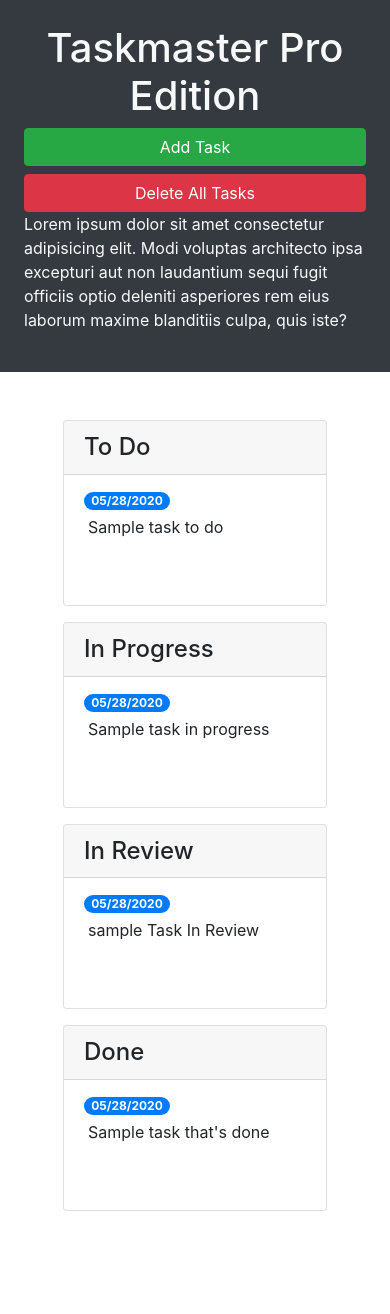
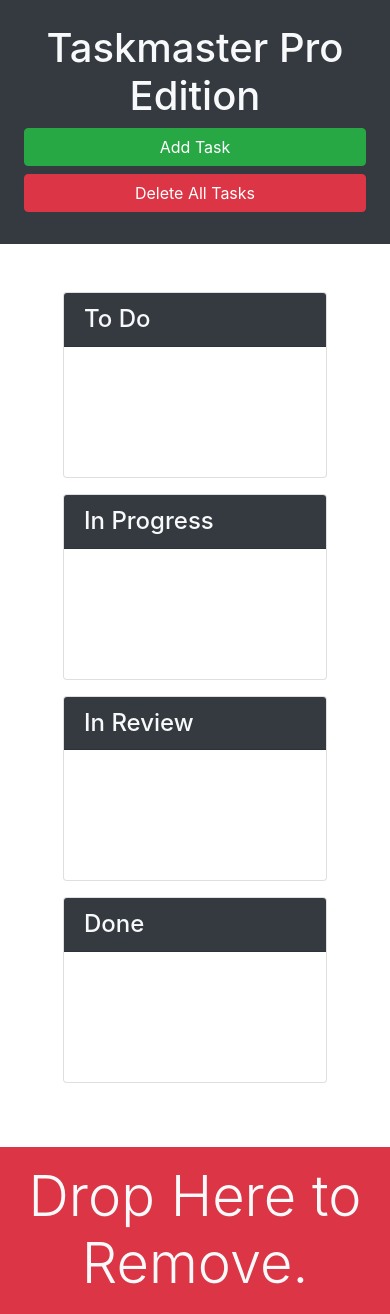
Before and after one commit to mitchdriesenga/taskmaster-pro, a plain HTML site: page index.html in a window 390 px wide. Before the commit the page ends 1275 px from the top, so only its background shows below. Drawn offline with nearby package versions, Linux system fonts and the light colour scheme.

Commit message:
updated bootstrap

```diff
--- a/index.html
+++ b/index.html
@@ -13,68 +13,68 @@
 <body>
 
   <div class="row min-vh-100 no-gutters">
-    <header class="col-12 col-lg-3 bg-dark text-light d-flex flex-column p-4 p-lg-3">
-      <h1 class="text-center">Taskmaster Pro Edition</h1>
-      <button id="create-task" class="btn btn-block btn-success" data-toggle="modal" data-target="#task-form-modal">Add
-        Task</button>
-      <button id="remove-tasks" class="btn btn-block btn-danger">Delete All Tasks</button>
-      <p class="mt-auto">Lorem ipsum dolor sit amet consectetur adipisicing elit. Modi voluptas architecto ipsa excepturi aut non
-        laudantium sequi fugit officiis optio deleniti asperiores rem eius laborum maxime blanditiis culpa, quis iste?
-      </p>
+    <header class="col-12 col-lg-3 bg-dark text-light sticky-top d-flex flex-column p-4 p-lg-3">
+      <div>
+        <h1 class="text-center"><span class="oi oi-task d-inline d-lg-none"></span>
+          Taskmaster Pro Edition</h1>
+        <div class="ml-md-auto w-100 w-md-auto">
+          <button id="create-task" class="btn btn-block btn-success" data-toggle="modal"
+            data-target="#task-form-modal">Add Task</button>
+          <button id="remove-tasks" class="btn btn-block btn-danger mb-2 mb-md-4"></span>Delete All Tasks</button>
+        </div>
+      </div>
+      <p class="mt-auto d-none d-lg-block">Lorem ipsum dolor sit amet consectetur adipisicing elit. Modi voluptas
+        architecto ipsa
+        excepturi aut non laudantium sequi fugit officiis optio deleniti asperiores rem eius laborum maxime blanditiis
+        culpa, quis iste?</p>
     </header>
-    <main class="col-12 col-lg-9">
+    <main class="col-12 col-lg-9 d-flex flex-column">
       <div class="m-5 row justify-content-around">
-        <!-- to do start -->
+          <!--  -->
           <div class="col-12 col-md-6 col-xl-3 mb-3">
             <div class="card">
-            <h4 class="card-header">To Do</h4>
+              <h4 class="card-header bg-dark text-light">
+                To Do
+              </h4>
               <ul id="list-toDo" class="list-group list-group-flush">
-              <li class="list-group-item">
-                <span class="badge badge-primary badge-pill">05/28/2020</span>
-                <p class="m-1">Sample task to do</p>
-              </li>
               </ul>
             </div>
           </div>
-        <!-- in progress start -->
+          <!--  -->
           <div class="col-12 col-md-6 col-xl-3 mb-3">
             <div class="card">
-            <h4 class="card-header">In Progress</h4>
+              <h4 class="card-header bg-dark text-light">
+                In Progress
+              </h4>
               <ul id="list-inProgress" class="list-group list-group-flush">
-              <li class="list-group-item">
-                <span class="badge badge-primary badge-pill">05/28/2020</span>
-                <p class="m-1">Sample task in progress</p>
-              </li>
               </ul>
             </div>
           </div>
-        <!-- in progress end -->
-        <!-- in review start -->
+          <!--  -->
           <div class="col-12 col-md-6 col-xl-3 mb-3">
             <div class="card">
-            <h4 class="card-header">In Review</h4>
+              <h4 class="card-header bg-dark text-light">
+                In Review
+              </h4>
               <ul id="list-inReview" class="list-group list-group-flush">
-              <li class="list-group-item">
-                <span class="badge badge-primary badge-pill">05/28/2020</span>
-                <p class="m-1">sample Task In Review</p>
-              </li>
               </ul>
             </div>
           </div>
-        <!-- in review end -->
-        <!-- done start -->
+          <!--  -->
           <div class="col-12 col-md-6 col-xl-3 mb-3">
             <div class="card">
-            <h4 class="card-header">Done</h2>
+              <h4 class="card-header bg-dark text-light">
+                Done
+              </h4>
               <ul id="list-done" class="list-group list-group-flush">
-              <li class="list-group-item">
-                <span class="badge badge-primary badge-pill">05/28/2020</span>
-                <p class="m-1" > Sample task that's done</p>
-              </li>
               </ul>
             </div>
           </div>
-        <!-- done end -->
+      </div>
+      <div class="mt-auto" id="trash">
+        <div class="w-100 bg-danger p-3 text-center text-light display-4">
+          Drop Here to Remove.
+        </div>
       </div>
     </main>
   </div>
@@ -94,7 +94,7 @@
           <form>
             <div class="form-group">
               <label for="modalTaskDescription">Task description</label>
-              <textarea id="modalTaskDescription" rows="3" class="form-control"></textarea>
+              <textarea class="form-control" id="modalTaskDescription" rows="3"></textarea>
             </div>
             <div class="form-group">
               <label for="modalDueDate">Due date</label>
```
Lines whose indentation alone changed are shown as unchanged.
